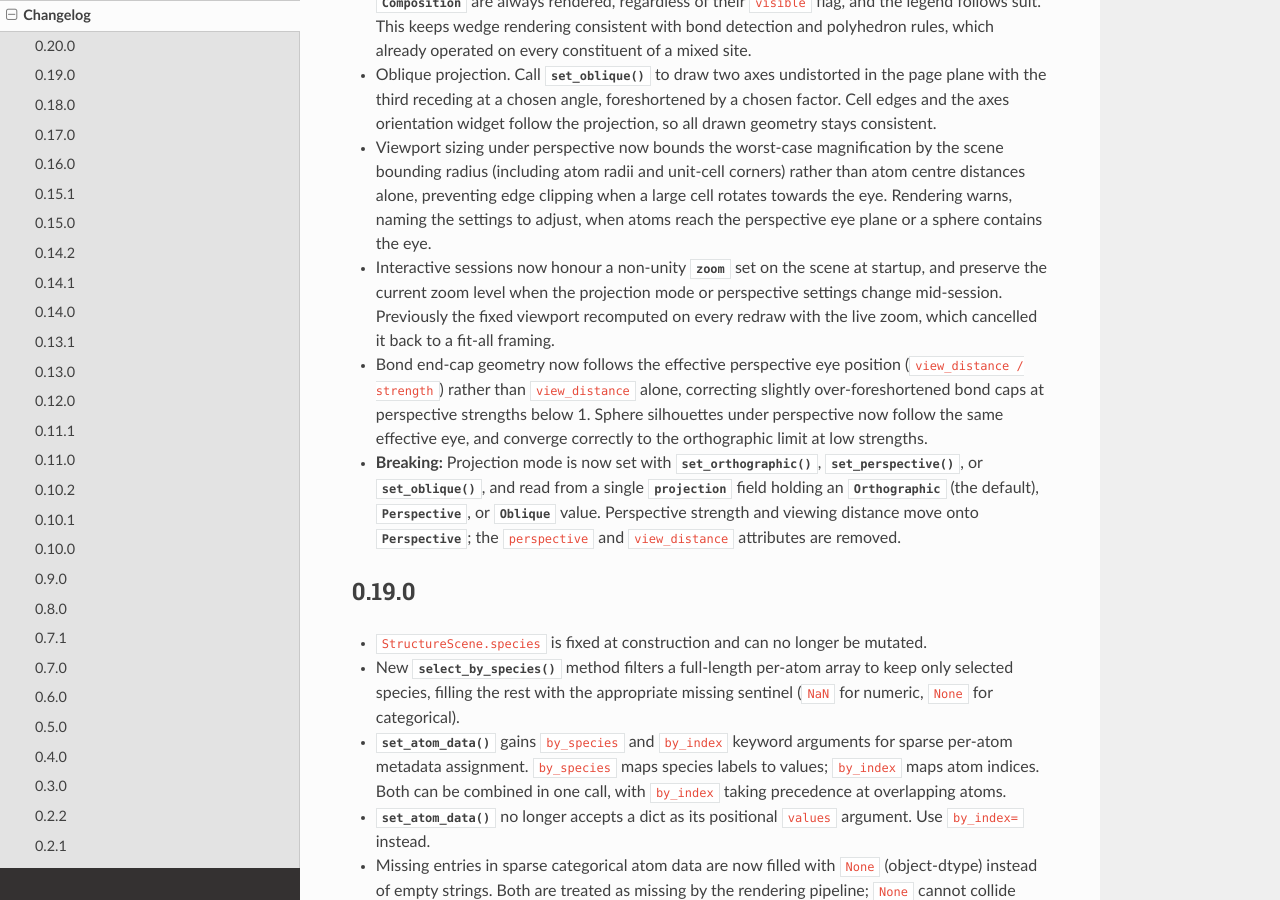
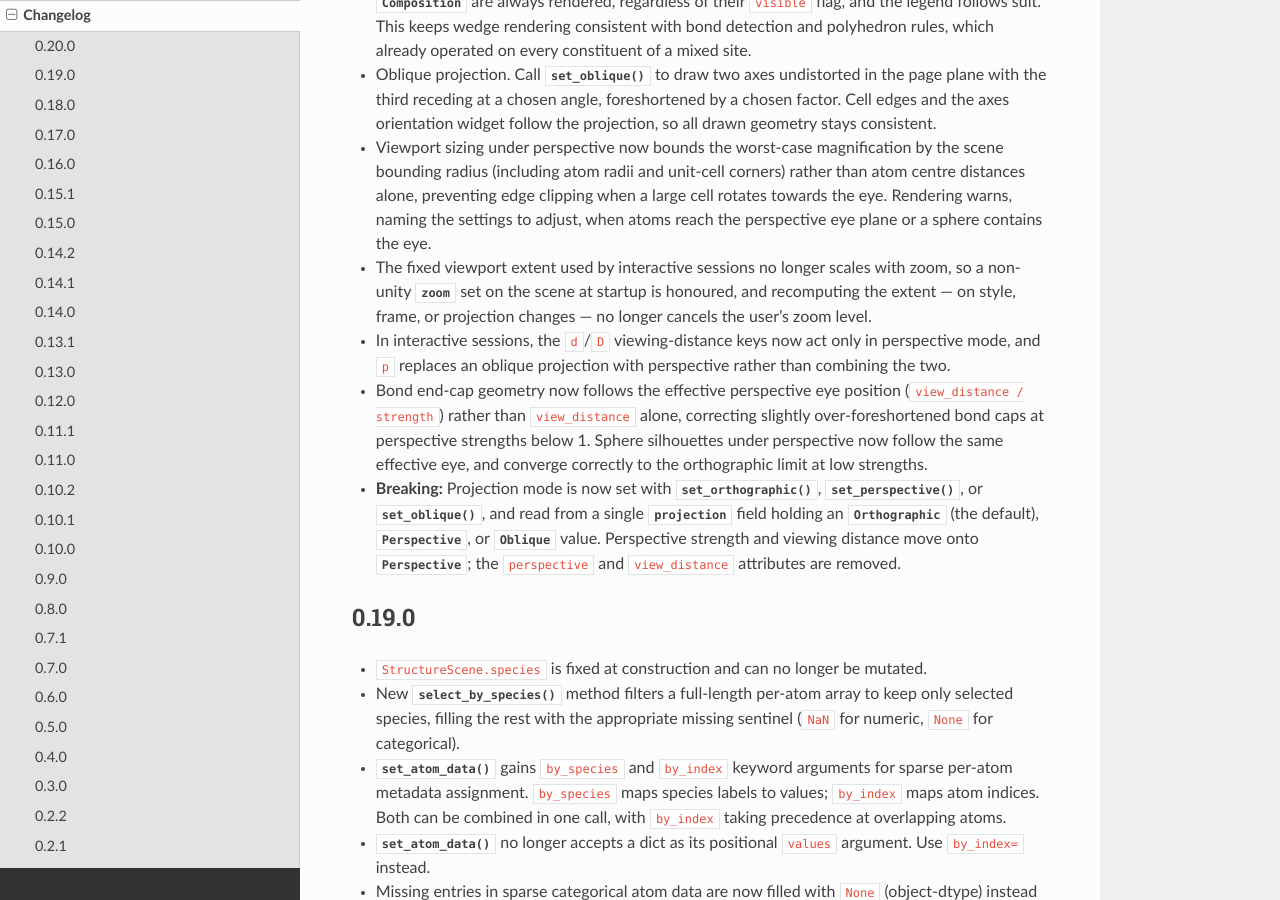
Before and after one commit to bjmorgan/hofmann, a Sphinx documentation site: the page built from docs/changelog.rst, in a window 1280 px wide and 900 px high, scrolled down 399 px. Built offline with Sphinx 7.4.7 and the Read the Docs theme 3.1.0, drawn with Linux system fonts in a browser that asks for light colours.

Commit message:
Clear branch-development framing from tests and changelog
Several tests and the changelog described the projection refactor in
terms of the branch's own history (the removed oblique=None encoding,
a two-field combination that never shipped) rather than the resulting
behaviour, and one docstring claim about the previous zoom recompute
was inaccurate.  State what the code does instead.

Also drop a dead scene.view.centre assignment that _scene_extent
never reads, an assertion-free project_camera call left over from a
prior version of a test, and an unused pytest import.

```diff
--- a/docs/changelog.rst
+++ b/docs/changelog.rst
@@ -40,12 +40,15 @@ Changelog
   eye.  Rendering warns, naming the settings to adjust, when atoms
   reach the perspective eye plane or a sphere contains the eye.
 
-- Interactive sessions now honour a non-unity
-  :attr:`~hofmann.ViewState.zoom` set on the scene at startup, and
-  preserve the current zoom level when the projection mode or
-  perspective settings change mid-session.  Previously the fixed
-  viewport recomputed on every redraw with the live zoom, which
-  cancelled it back to a fit-all framing.
+- The fixed viewport extent used by interactive sessions no longer
+  scales with zoom, so a non-unity :attr:`~hofmann.ViewState.zoom` set
+  on the scene at startup is honoured, and recomputing the extent —
+  on style, frame, or projection changes — no longer cancels the
+  user's zoom level.
+
+- In interactive sessions, the ``d``/``D`` viewing-distance keys now
+  act only in perspective mode, and ``p`` replaces an oblique
+  projection with perspective rather than combining the two.
 
 - Bond end-cap geometry now follows the effective perspective eye
   position (``view_distance / strength``) rather than
```
Also changed, not shown: 4 other files.
